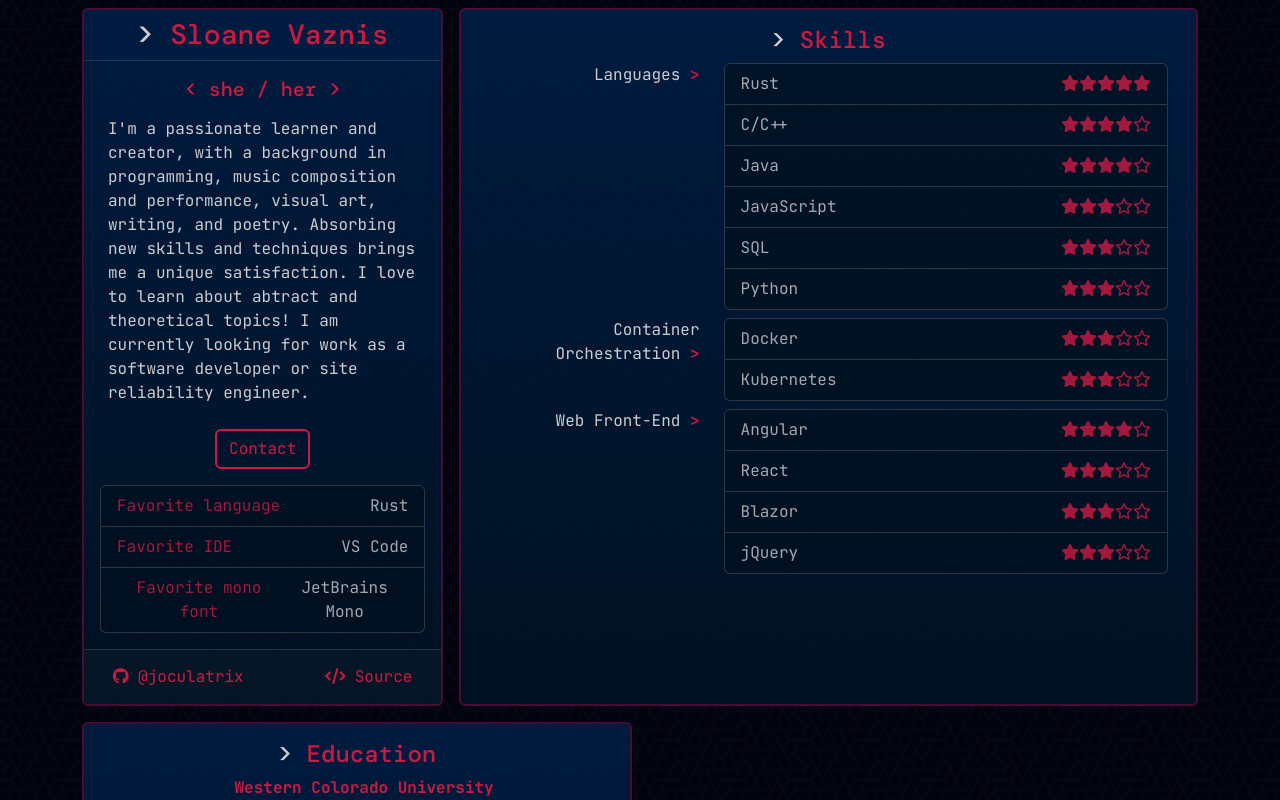
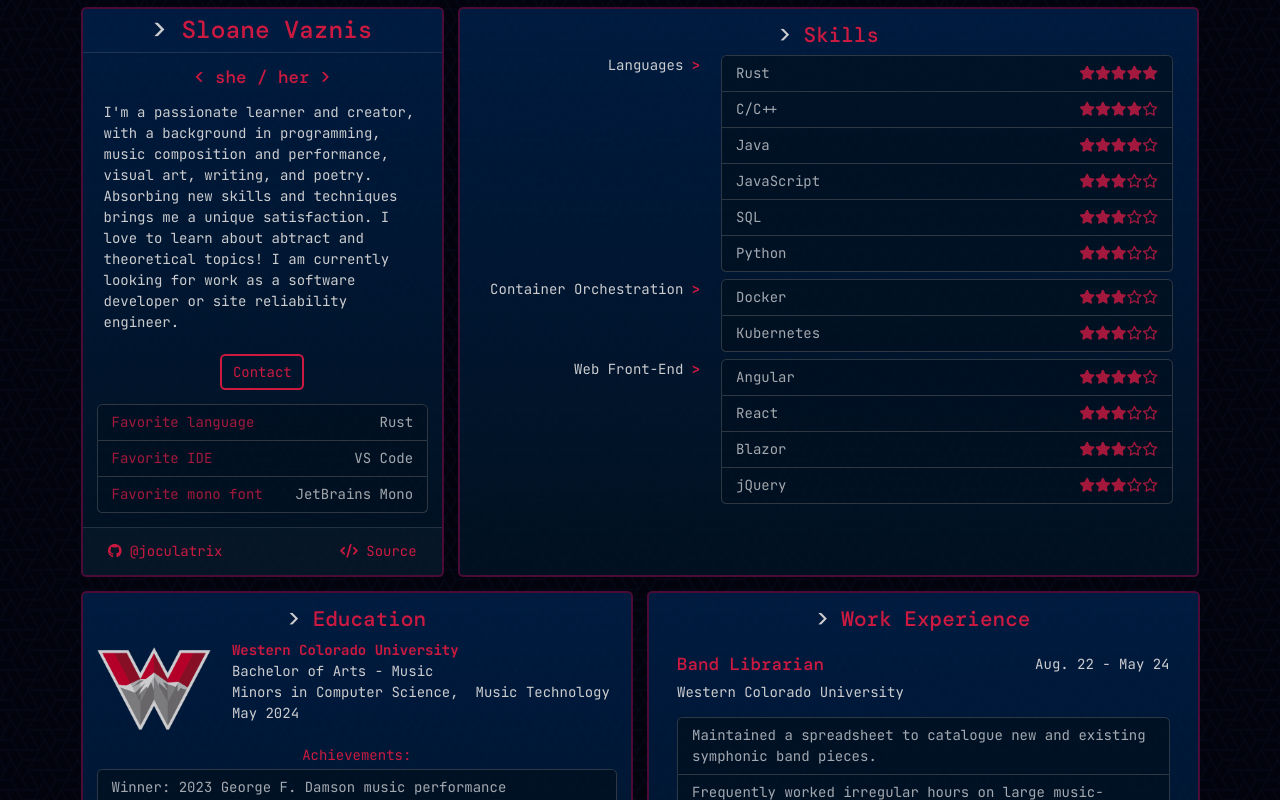
Before and after one commit to joculatrix/web_resume, an Angular app: page / in a window 1280 px wide. Built offline with nearby package versions, Linux system fonts and the light colour scheme; a web font is replaced by a local one.

Commit message:
Add work experience component.
This commit implements the `WorkComponent` and makes small styling
changes.

```diff
--- a/src/app/app.component.ts
+++ b/src/app/app.component.ts
@@ -3,11 +3,12 @@ import { Component } from '@angular/core';
 import { AboutComponent } from './about.component';
 import { EducationComponent } from './education.component';
 import { SkillsComponent } from "./skills.component";
+import { WorkComponent } from "./work.component";
 
 @Component({
     selector: 'app-root',
     standalone: true,
-    imports: [AboutComponent, EducationComponent, SkillsComponent],
+    imports: [AboutComponent, EducationComponent, SkillsComponent, WorkComponent],
     template: `
 <div class="container min-vw-75 m-2 d-flex justify-content-center">
     <div class="row g-3">
@@ -20,6 +21,9 @@ import { SkillsComponent } from "./skills.component";
         <div class="col-lg-6">
             <education />
         </div>
+		<div class="col-lg-6">
+            <work />
+        </div>
     </div>
 </div>
 `,
--- /dev/null
+++ b/src/app/data/jobs.ts
@@ -0,0 +1,28 @@
+type JobInfo = {
+	title: string;
+	employer?: string;
+	dates?: [string, string];
+	description: string[];
+}
+
+export const jobs: ReadonlyArray<JobInfo> = [
+	{
+		title: 'Band Librarian',
+		employer: 'Western Colorado University',
+		dates: ['Aug. 22', 'May 24'],
+		description: [
+			'Maintained a spreadsheet to catalogue new and existing symphonic band pieces.',
+			'Frequently worked irregular hours on large music-copying projects on-demand.',
+			'Managed creation, cloud storage, and distribution of resources to high-school band directors during the annual All-Colorado Honor Band.'
+		]
+	},{
+		title: 'Recording Technician',
+		employer: 'Western Colorado University',
+		dates: ['Aug. 21', 'May 22'],
+		description: [
+			'Managed physical equipment and software to record and broadcast music department concerts.',
+			'Worked efficiently with minimal faculty oversight.',
+			'Continued to return to role on request to fill in for concerts or aid newer technicians.'
+		]
+	}
+]
--- a/src/app/data/tidbits.ts
+++ b/src/app/data/tidbits.ts
@@ -2,4 +2,4 @@ export const tidbits: ReadonlyArray<Object> = [
     { 'Favorite language': 'Rust' },
     { 'Favorite IDE': 'VS Code' },
     { 'Favorite mono font': 'JetBrains Mono'},
-];
+]
--- a/src/app/education.component.ts
+++ b/src/app/education.component.ts
@@ -1,4 +1,4 @@
-import { Component } from "@angular/core";
+import { Component } from '@angular/core';
 
 import { school } from './data/education';
 
--- a/src/app/templates/education.component.html
+++ b/src/app/templates/education.component.html
@@ -22,8 +22,8 @@
             </div>
 			<div class="col-12">
 				@if (school.achievements) {
-					<span class="text-center text-accent">Achievements:</span>
-					<div class="list-group sv-bg-dark">
+					<div class="text-accent text-center">Achievements:</div>
+					<div class="list-group sv-bg-dark mt-1">
 					@for (achievement of school.achievements; track $index) {
 						<a class="list-group-item list-group-item-action">
 							{{ achievement }}
--- /dev/null
+++ b/src/app/templates/work.component.html
@@ -0,0 +1,27 @@
+<div class="card sv-bg-dark sv-border-accent">
+	<div class="card-body">
+		<h4 class="text-center">Work Experience</h4>
+		<div class="row gy-3 m-1">
+			@for (job of jobs; track $index) {
+				<div class="col-6">
+					<h5>{{ job.title }}</h5>
+					{{ job.employer }}
+				</div>
+				<div class="col-6 text-end">
+					@if (job.dates) {
+						{{ job.dates[0] }} - {{ job.dates[1] }}
+					}
+				</div>
+				<div class="col-12">
+					<div class="list-group sv-bg-dark">
+						@for (item of job.description; track $index) {
+							<a class="list-group-item list-group-item-hover">
+								{{ item }}
+							</a>
+						}
+					</div>
+				</div>
+			}
+		</div>
+	</div>
+</div>
--- /dev/null
+++ b/src/app/work.component.ts
@@ -0,0 +1,13 @@
+import { Component } from '@angular/core';
+
+import { jobs } from './data/jobs';
+
+@Component({
+	selector: 'work',
+	standalone: true,
+	imports: [],
+	templateUrl: './templates/work.component.html'
+})
+export class WorkComponent {
+	jobs = [...jobs];
+}
--- a/src/styles.scss
+++ b/src/styles.scss
@@ -8,6 +8,10 @@ $palette:
     #5D0E41,
     #00224D,
     #021526;
+
+:root {
+	font-size: 0.875em;
+}
 
 /* ---------- BTN ---------- */
 
```
Also changed, not shown: src/app/data/skills.ts (+4 -6 lines).
